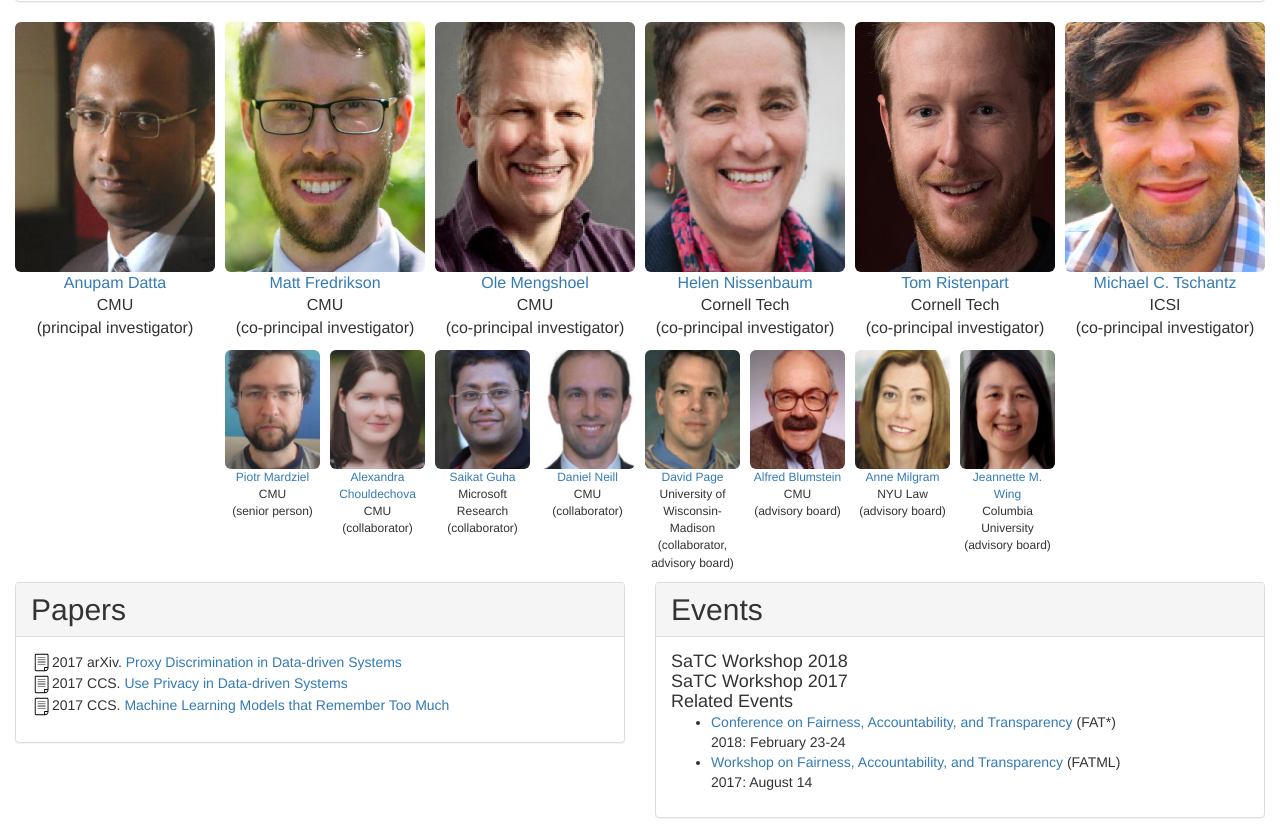
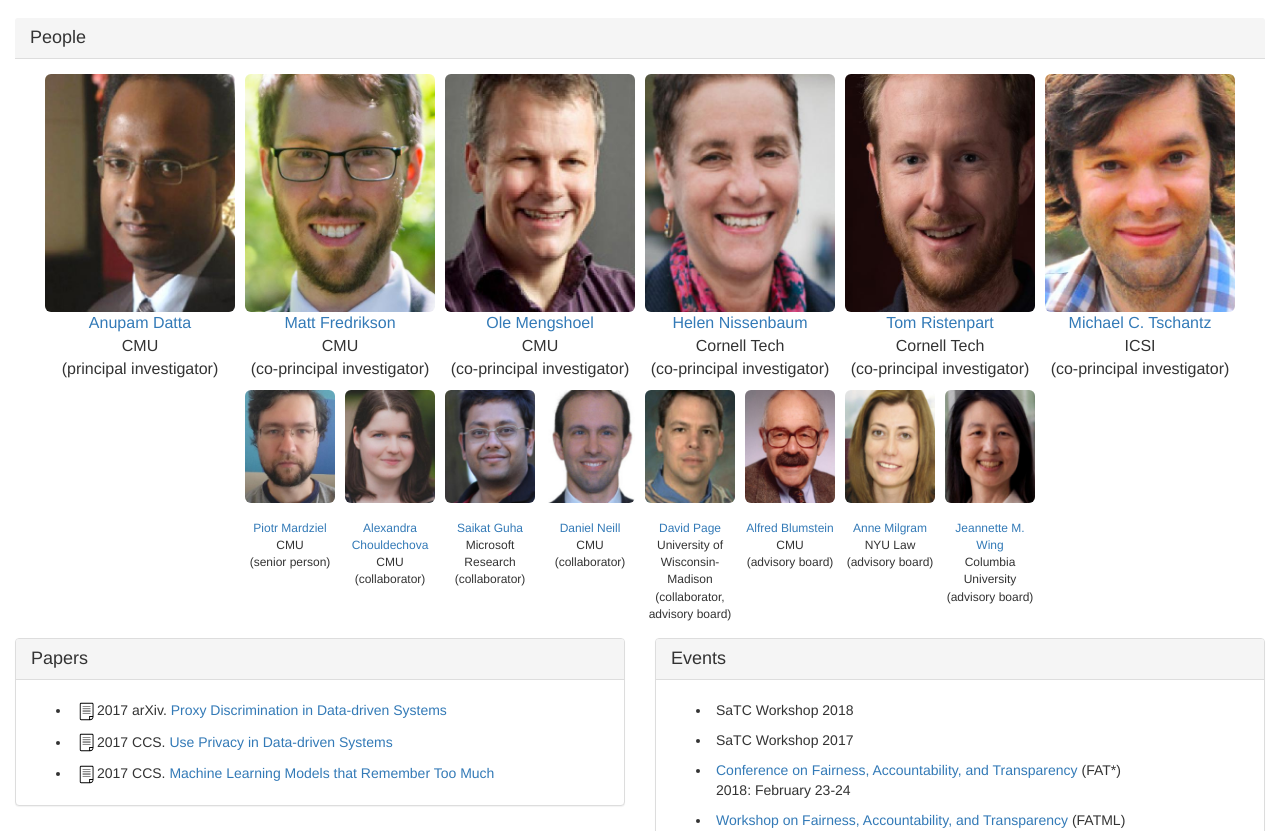
Before and after one commit to cmu-transparency/website-satc, a plain HTML site: page index.html in a window 1280 px wide. Shown: the part 444-1275 px from the top of the page. Drawn offline with nearby package versions, Linux system fonts and the light colour scheme.

Commit message:
formatting

```diff
--- a/index.html
+++ b/index.html
@@ -33,9 +33,10 @@
 
     h1,h2,h3,h4 {
       display: inline;
+      margin: 0.5em 0;
     }
 
-    .seal {
+    .person {
       float: none;
       display: inline-block;
       font-size: 16px;
@@ -45,6 +46,13 @@
       padding: 0px 0px;
       padding-bottom: 10px;
     }
+
+    /* news section's line break looks ugly in mobile view */
+    h5 {
+      line-height: 1.4;
+      padding: 0px;
+    }
+
 
     .person {
       float: none;
@@ -61,7 +69,6 @@
       display: inline-block;
     }
 
-
     .person-extra {
       float: none;
       display: inline-block;
@@ -73,15 +80,35 @@
       padding-bottom: 10px;
     }
 
-    .person-extra img {
-      display: inline-block;
+
+    .project img {
+      max-width: 85%;
+      max-height: 200px;
+      display: block;
+      margin: 0 auto;
     }
 
-    .paper-list {
-      list-style: none;
-      margin-left: 0;
-      padding-left: 1em;
-      text-indent: -1em;
+    .list ul,ol {
+      padding-top: 10px;
+    }
+    .list li {
+      padding: 5px;
+    }
+
+    .panel-body {
+      padding-top: 5px;
+      padding-bottom: 5px;
+    }
+
+    .seal {
+      float: none;
+      display: inline-block;
+      font-size: 16px;
+      text-align: center;
+      vertical-align: top;
+      margin: 0px 0px;
+      padding: 0px 0px;
+      padding-bottom: 10px;
     }
 
     .paper-list img {
@@ -221,10 +248,12 @@
           </div>
         </div>
 
-        <div class="col-xs-12 col-md-12 col-lg-12" style="padding: 0 0; margin: 0 0;">
-          <div class="container-fluid" style="margin: 0 0; padding: 0 0;"><a name="people"></a>
-            <div class="row no-gutter" style="font-size: 0px;">
-
+        <div class="col-xs-12 col-md-12 col-lg-12">
+          <div class="panel-default">
+            <!--        <div class="container-fluid" style="margin: 0 0; padding: 0 0;">-->
+            <div class="panel-heading"><h4><a name="people"></a>People</h4></div>
+            <div class="panel-body">
+              <div class="row no-gutter" style="font-size: 0px; padding-top: 10px">
                 <center>
 
                 <div class="person col-xs-6 col-sm-4 col-md-3 col-lg-2">
@@ -327,15 +356,15 @@
                 </div>
 
                 </center>
-
+              </div>
             </div>
           </div>
         </div>
 
         <div class="col-xs-12 col-md-6 col-lg-6">
           <div class="panel panel-default">
-            <div class="panel-heading"><h2><a name="papers"></a>Papers</h2></div>
-            <div class="panel-body">
+            <div class="panel-heading"><h4><a name="papers"></a>Papers</h4></div>
+            <div class="panel-body list">
               <ul class="paper-list">
                 <li><img src="images/icon_report.svg"/>2017 arXiv. <a href="https://arxiv.org/abs/1707.08120">Proxy Discrimination in Data-driven Systems</a></li>
                 <li><img src="images/icon_report.svg"/>2017 CCS. <a href="https://arxiv.org/abs/1705.07807">Use Privacy in Data-driven Systems</a></li>
@@ -359,13 +388,11 @@
 
         <div class="col-xs-12 col-md-6 col-lg-6">
           <div class="panel panel-default">
-            <div class="panel-heading"><h2><a name="events"></a>Events</h2></div>
-            <div class="panel-body">
-              <h4>SaTC Workshop 2018</h4><br/>
-              <h4>SaTC Workshop 2017</h4><br/>
-
-              <h4>Related Events</h4>
+            <div class="panel-heading"><h4><a name="events"></a>Events</h4></div>
+            <div class="panel-body list">
               <ul>
+                <li>SaTC Workshop 2018</li>
+                <li>SaTC Workshop 2017</li>
                 <li><a href="https://fatconference.org/">Conference on
                   Fairness, Accountability, and Transparency</a>
                   (FAT*)<br/> 2018: February 23-24
```
Lines whose indentation alone changed are shown as unchanged.
